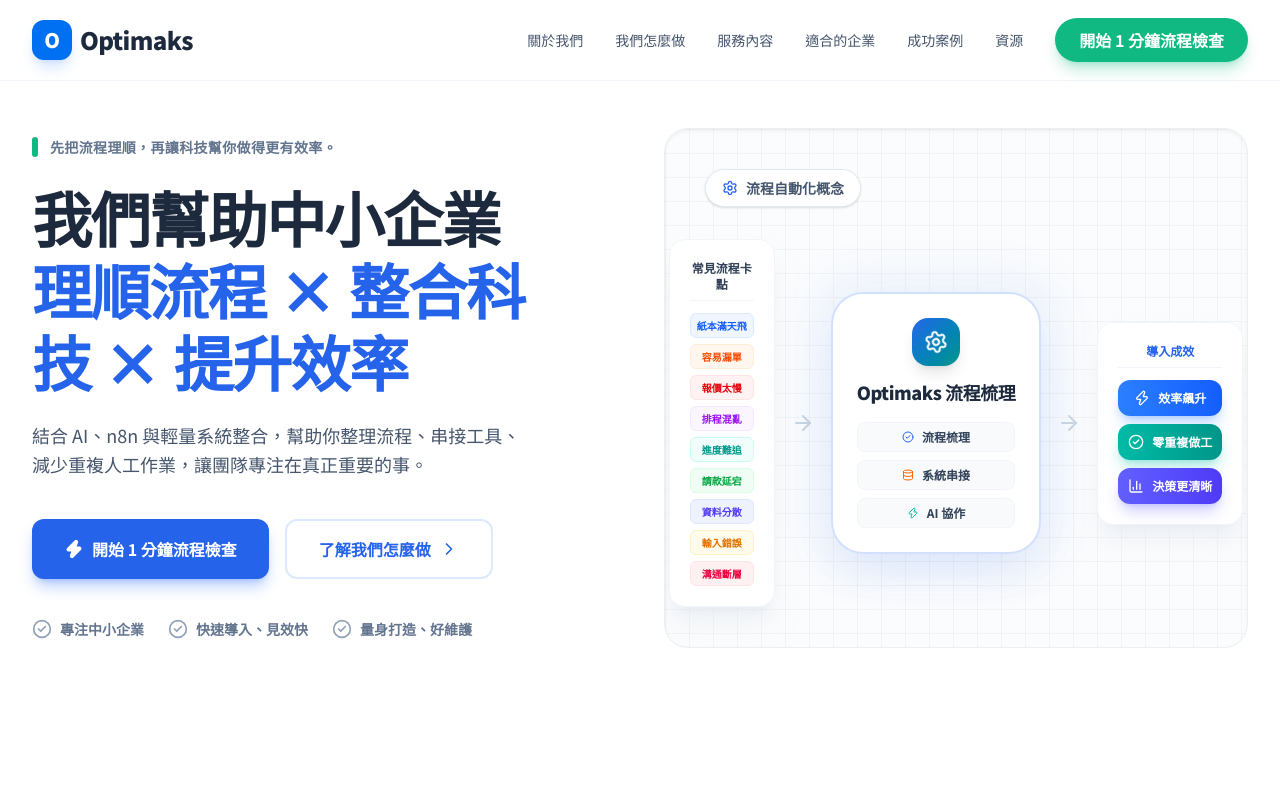
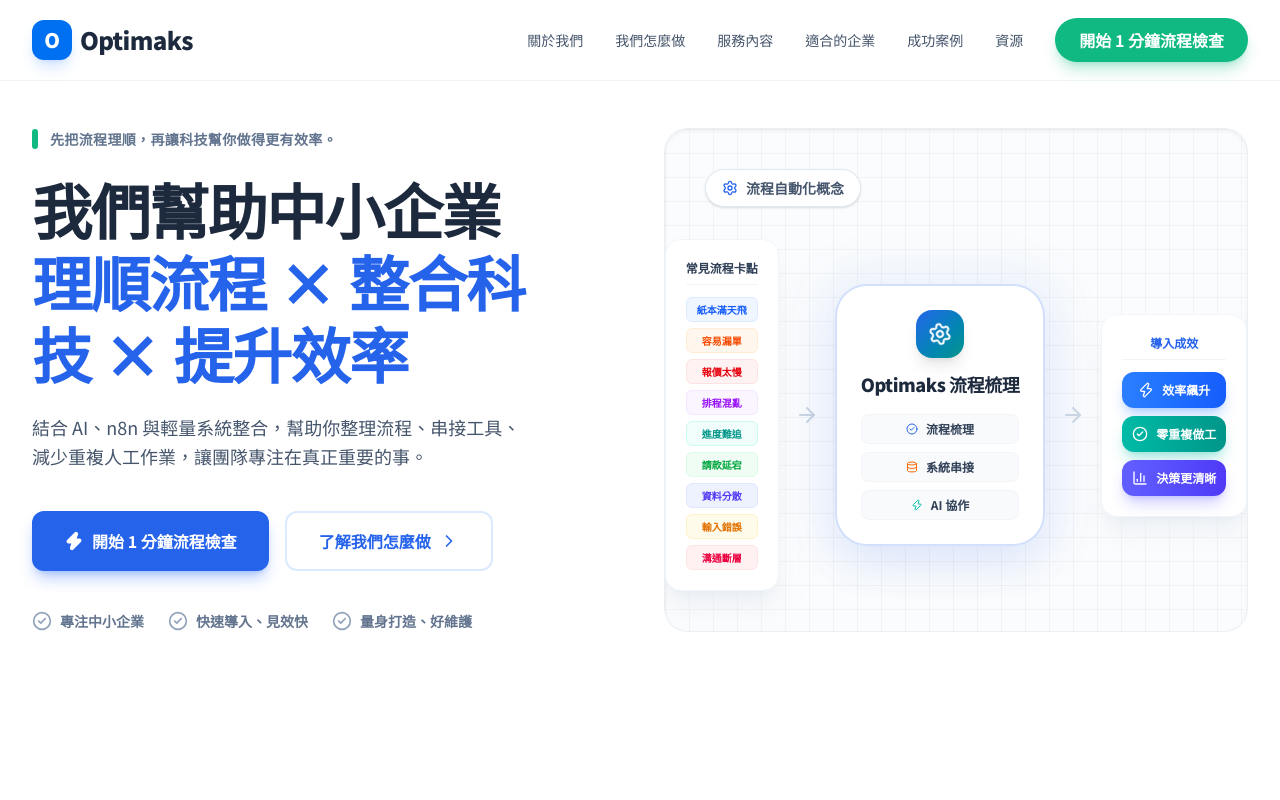
Before and after one commit to optimakspaul/Website, a Next.js app: page / in a window 1280 px wide. Shown: the top 800 px of the page. Built offline with nearby package versions, Linux system fonts and the light colour scheme.

Commit message:
design: fix title wrapping in workflow diagram

```diff
--- a/src/components/HeroSection.tsx
+++ b/src/components/HeroSection.tsx
@@ -64,7 +64,7 @@
 
                   {/* Step 1: Messy Inputs (9 Pain Points) */}
                   <div className="bg-white p-4 md:p-5 rounded-2xl shadow-xl shadow-slate-200/50 border border-slate-100 w-full xl:w-48 relative group hover:-translate-y-1 transition-transform">
-                    <div className="text-xs font-bold text-slate-700 mb-3 text-center border-b border-slate-100 pb-2">常見流程卡點</div>
+                    <div className="text-xs font-bold text-slate-700 mb-3 text-center border-b border-slate-100 pb-2 whitespace-nowrap">常見流程卡點</div>
                     <div className="flex flex-wrap gap-1.5 justify-center">
                       {[
                         { text: '紙本滿天飛', color: 'text-blue-600 bg-blue-50 border-blue-100' },
@@ -139,7 +139,7 @@
 
                   {/* Step 3: Streamlined Output */}
                   <div className="bg-white p-4 md:p-5 rounded-2xl shadow-xl shadow-slate-200/50 border border-slate-100 w-full xl:w-48 relative group hover:-translate-y-1 transition-transform">
-                    <div className="text-xs font-bold text-brand-blue mb-3 text-center border-b border-slate-100 pb-2">導入成效</div>
+                    <div className="text-xs font-bold text-brand-blue mb-3 text-center border-b border-slate-100 pb-2 whitespace-nowrap">導入成效</div>
                     <div className="flex flex-col gap-2">
                       <div className="bg-gradient-to-r from-blue-500 to-blue-600 text-white p-2.5 rounded-xl shadow-lg shadow-blue-500/30 flex items-center justify-center gap-2">
                         <Zap className="w-4 h-4 text-white shrink-0" />
```
